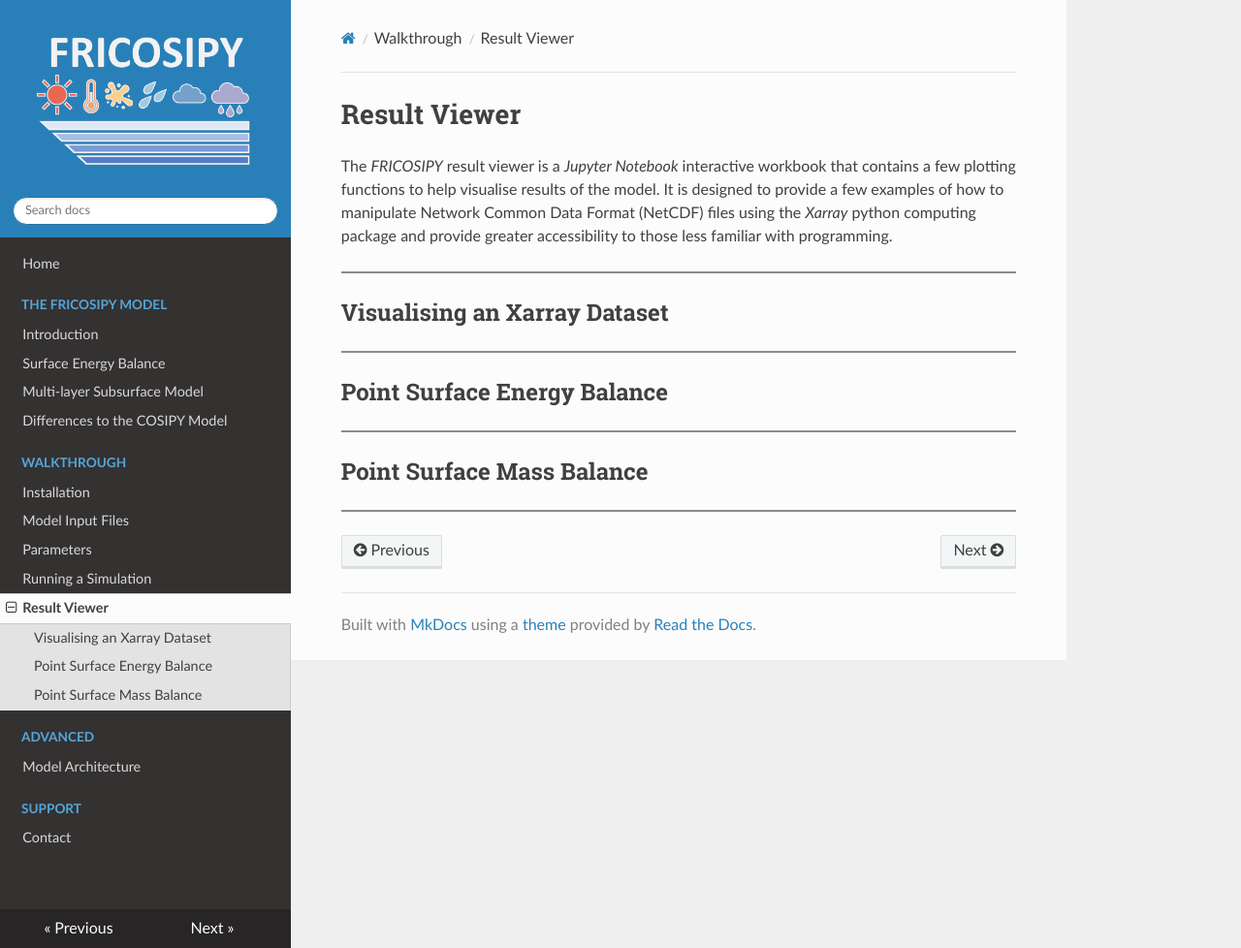
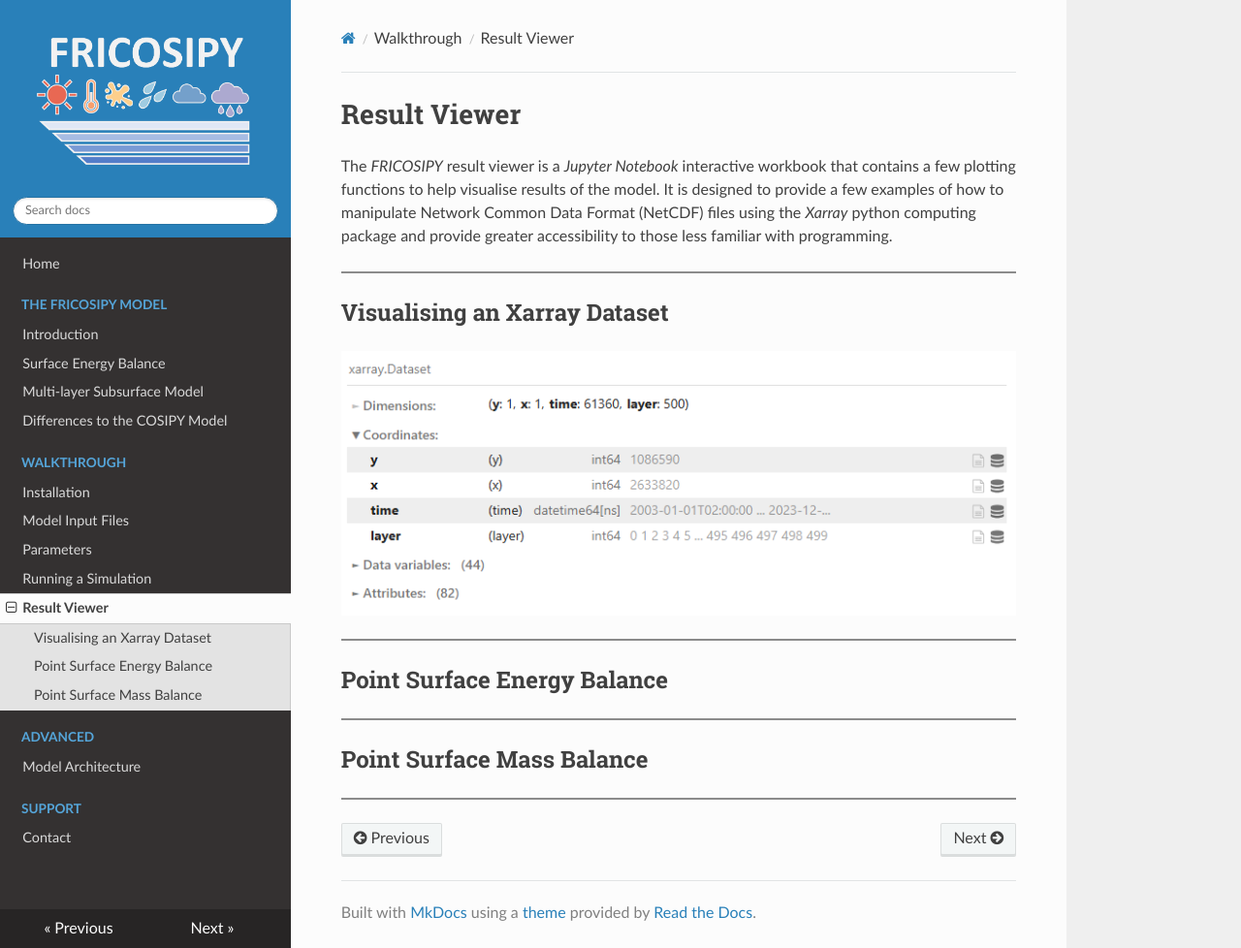
Before and after one commit to MarcusGastaldello/FRICOSIPY, an MkDocs documentation site: the page built from docs/result_viewer.md, in a window 1280 px wide and 978 px high. Shown: the whole window at 97% size. Built offline with MkDocs 1.6.1, drawn with Linux system fonts in a browser that asks for light colours.

Commit message:
Add FRICOSIPY output image to result_viewer.md
Added image for FRICOSIPY output in documentation.

```diff
--- a/docs/result_viewer.md
+++ b/docs/result_viewer.md
@@ -11,6 +11,10 @@ The *FRICOSIPY* result viewer is a *Jupyter Notebook* interactive workbook that
 
 ## Visualising an Xarray Dataset
 
+
+
+![FRICOSIPY Output NetCDF File](images/FRICOSIPY-NetCDF-file.png)
+
 <hr style="height:2px; background-color:#8b8b8b; border:none;" />
 
 ## Point Surface Energy Balance
```
